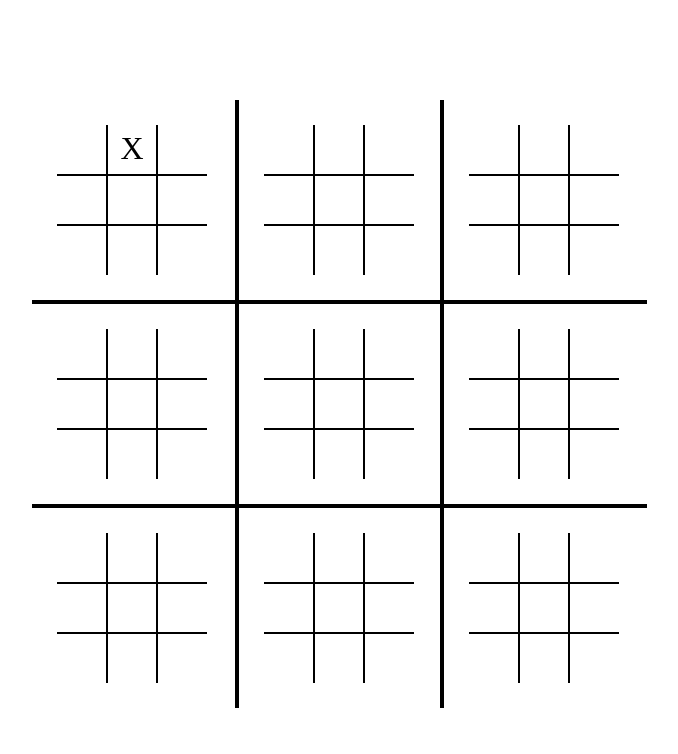
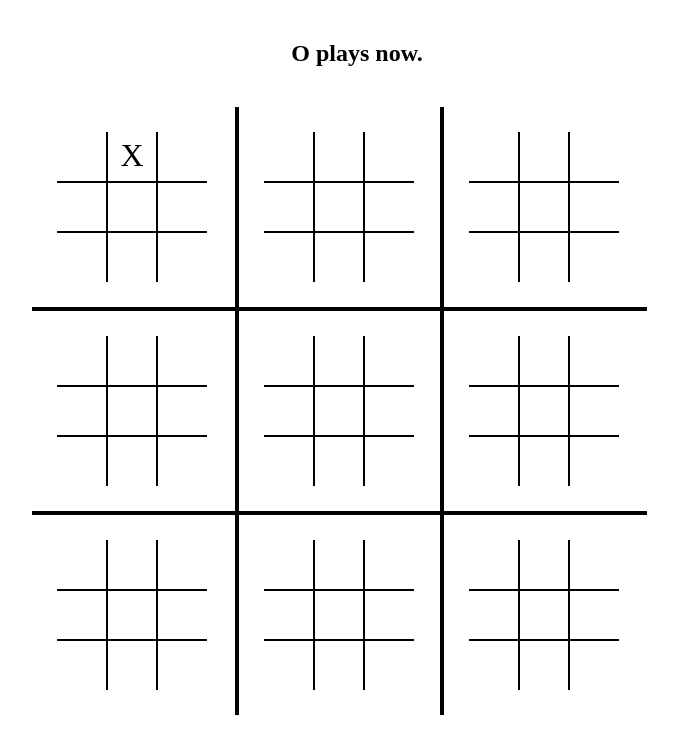
Before and after one commit to mattgrosso/TicTacToeTacToeToe, a plain HTML site: page build/index.html in a window 1280 px wide. Both pictures are taken after a click on the element 415 px from the left and 150 px from the top of the page. Shown: the whole page, without its empty margins (283-961 px from the left). Drawn offline with nearby package versions, Linux system fonts and the light colour scheme.

Commit message:
Added a message function to display messages to the users.

```diff
--- a/build/css/main.css
+++ b/build/css/main.css
@@ -1,6 +1,12 @@
 body{
   width: 650px;
-  margin: 100px auto;
+  margin: 40px auto;
+}
+
+.message{
+  text-align: center;
+  margin: 0;
+  padding: 0px 0px 40px 0px;
 }
 
 .outer{
--- a/build/index.html
+++ b/build/index.html
@@ -7,6 +7,7 @@
   </head>
 
   <body>
+      <h2 class="message">Welcome to Tic Tac Toe Tac Toe Toe</h2>
       <section class="outer topLeft">
         <div class="xWins">X</div>
         <div class="oWins">O</div>
--- a/build/js/main.js
+++ b/build/js/main.js
@@ -21,17 +21,17 @@
       var innerPosition = $(this)[0].classList[1];
 
       if (nextBoard && (outerPosition !== nextBoard)) {
-        console.log('(nextBoard is true) and (outerPosition is not equal to nextBoard)');
+        message('You need to play on a different board.');
       } else if (boardState[outerPosition].boardComplete) {
-        console.log('(nextBoard is false or else not equal to outerPosition) AND (outerPosition board is complete)');
+        message('That game is complete. Try a different board.');
       } else if (boardState[outerPosition][innerPosition]) {
-        console.log('Inner Board is already marked there');
+        message('Someone else already went there.');
       } else {
-        console.log('(nextBoard is false or else not equal to outerPosition) AND (outerPosition board is not complete) AND (innerPosition is not already marked)');
         var myTurn = whosTurn();
-
+        message(currentPlayer + " plays now.");
         boardState[outerPosition][innerPosition] = myTurn;
         $('.outer.' + outerPosition).children('.' + innerPosition)[0].innerText = myTurn;
+
         boardWon(boardState[outerPosition], outerPosition);
 
         whatBoardNext(innerPosition);
@@ -39,6 +39,9 @@
 
     });
 
+  function message(messageString) {
+    $('.message').text(messageString);
+  }
   //'bo' is a Board Object
   //'boPosition' is the outer position of bo
   function boardWon(bo, boPosition) {
```
